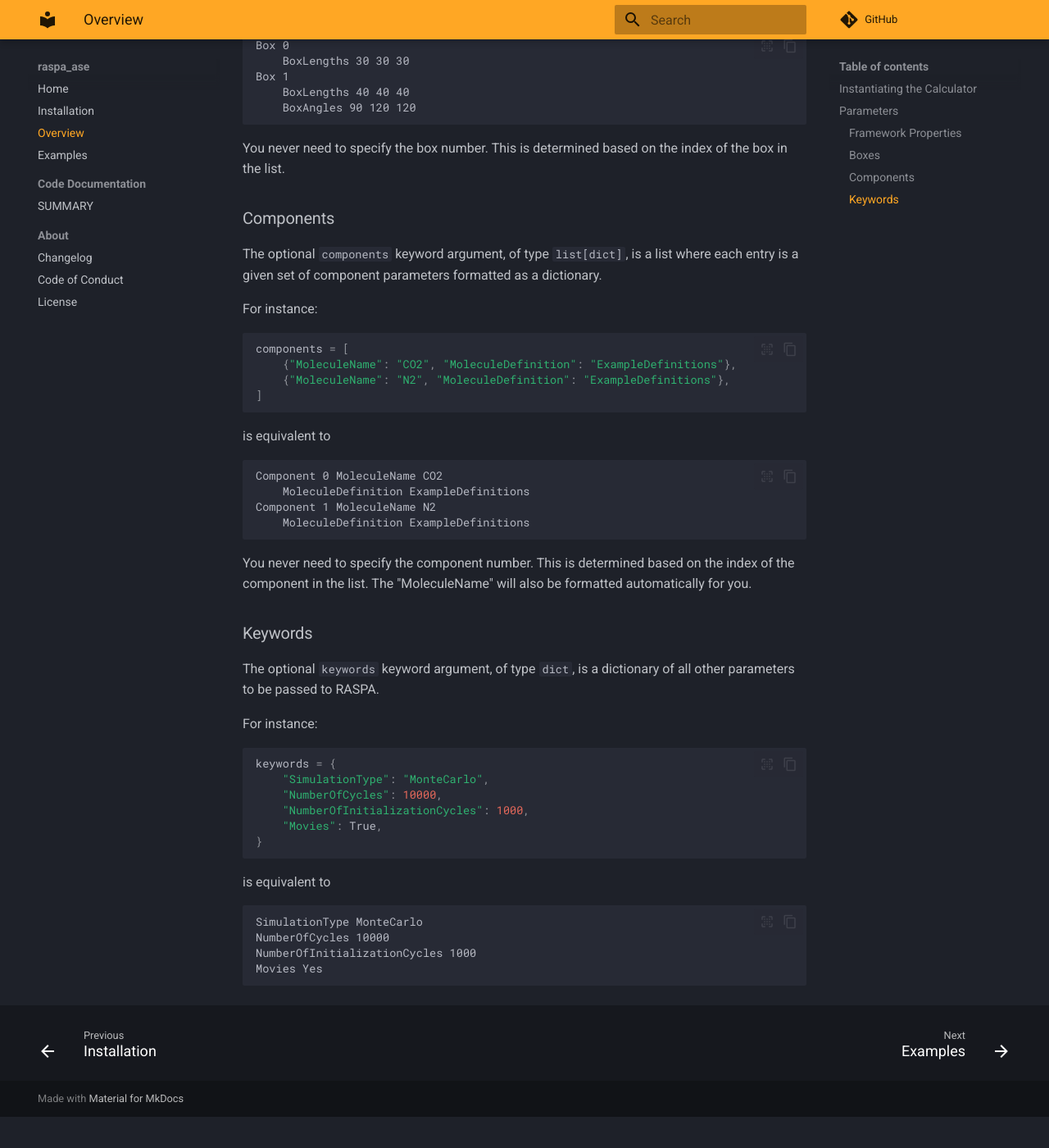
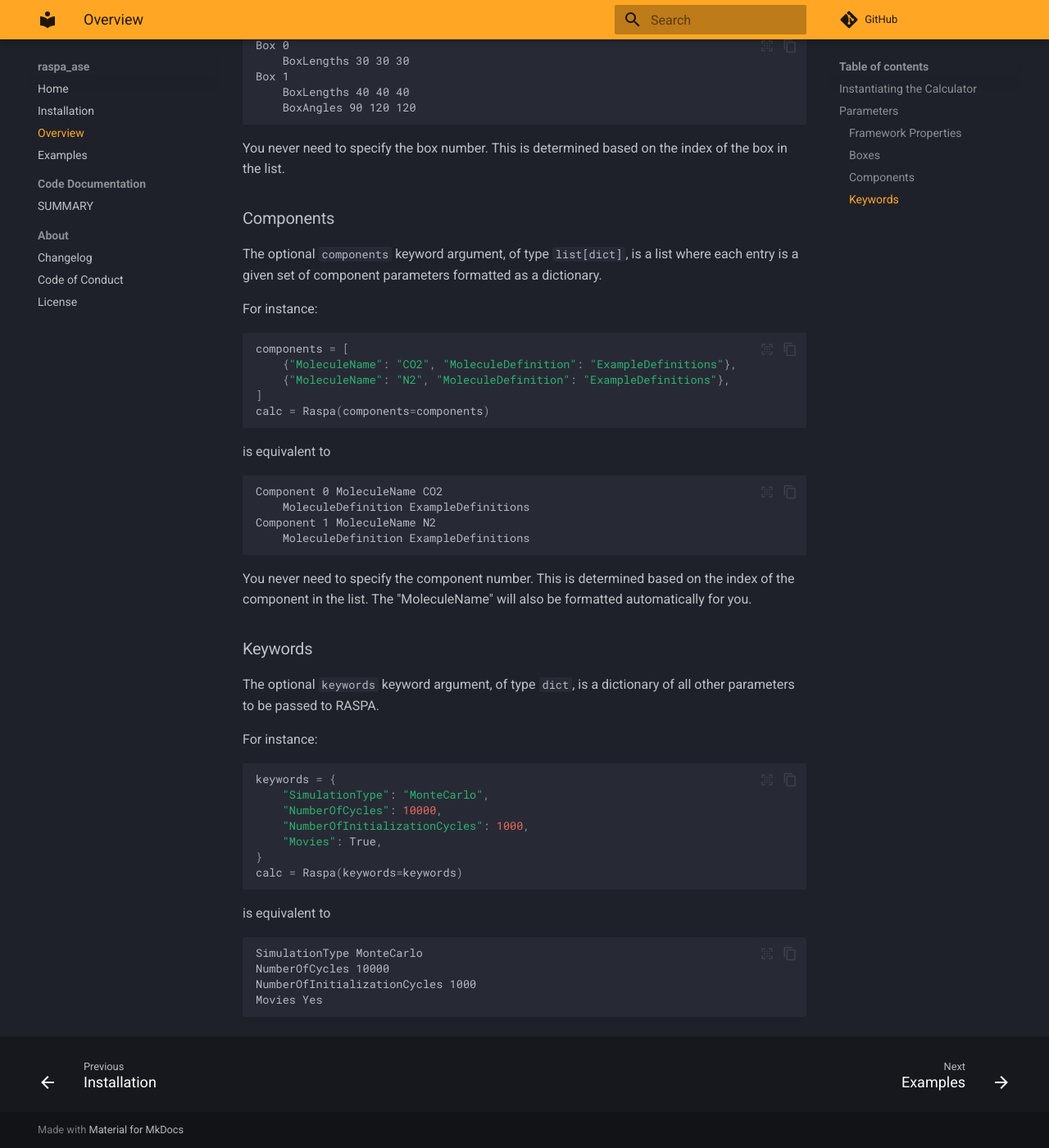
Before and after one commit to Quantum-Accelerators/raspa_ase, an MkDocs documentation site: the page built from docs/intro.md, in a window 1280 px wide and 1400 px high, scrolled down 1848 px. Shown: the whole window at 82% size. Built offline with MkDocs 1.6.1 and Material for MkDocs 9.7.7, drawn with Linux system fonts in a browser that asks for light colours; plug-ins that fetch from the network failed and are left out; comment, search, counter and statistics services are not loaded; before the commit the page ends 3210 px from its top, so only the background shows below that.

Commit message:
Fix docs

````diff
--- a/docs/intro.md
+++ b/docs/intro.md
@@ -62,7 +62,7 @@ boxes = [
     {"BoxLengths": [30, 30, 30]},
     {"BoxLengths": [40, 40, 40], "BoxAngles": [90, 120, 120]},
 ]
-Raspa(boxes=boxes)
+calc = Raspa(boxes=boxes)
 ```
 
 is equivalent to
@@ -88,6 +88,7 @@ components = [
     {"MoleculeName": "CO2", "MoleculeDefinition": "ExampleDefinitions"},
     {"MoleculeName": "N2", "MoleculeDefinition": "ExampleDefinitions"},
 ]
+calc = Raspa(components=components)
 ```
 
 is equivalent to
@@ -114,6 +115,7 @@ keywords = {
     "NumberOfInitializationCycles": 1000,
     "Movies": True,
 }
+calc = Raspa(keywords=keywords)
 ```
 
 is equivalent to
````
